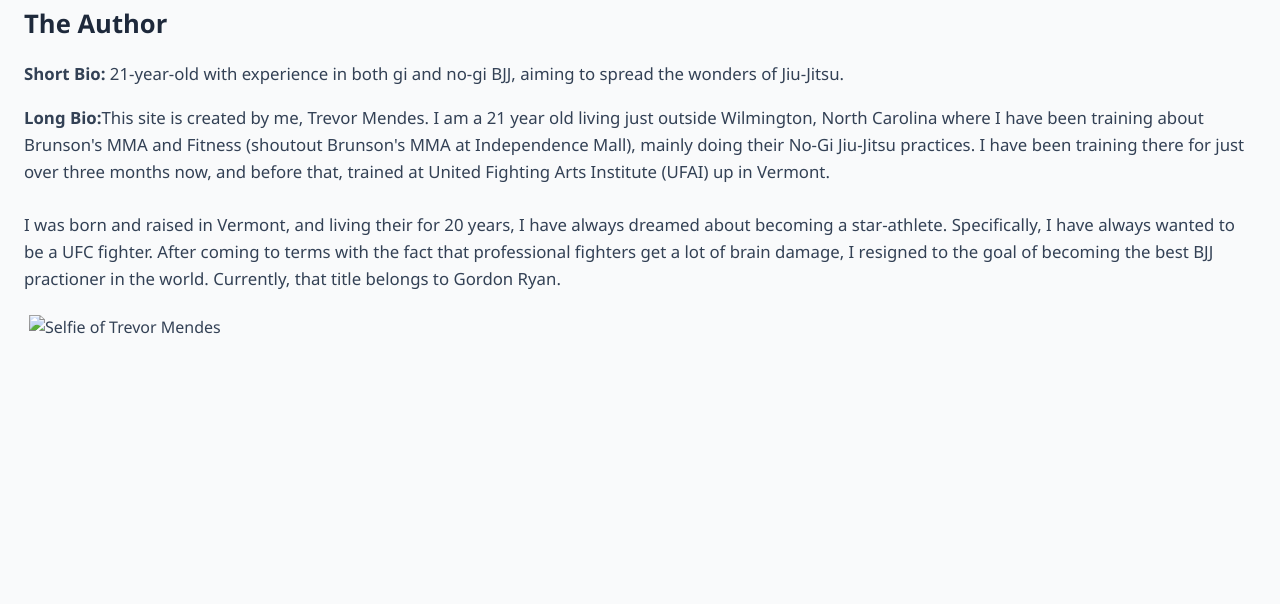
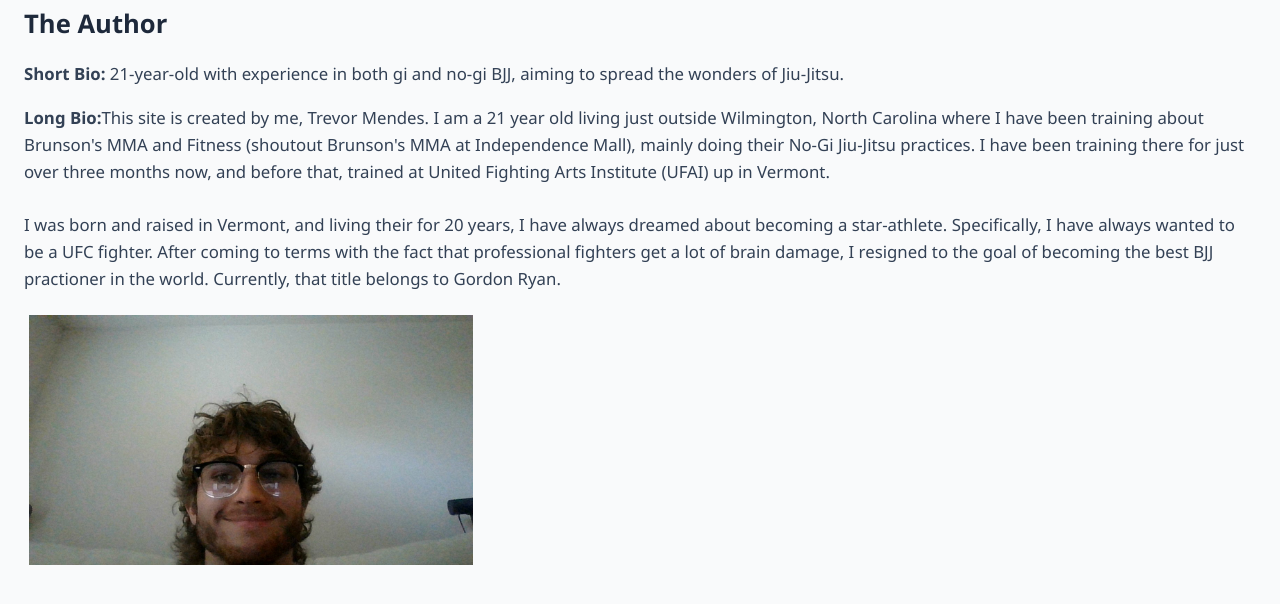
Before and after one commit to trevorjmendes/trevorjmendes.github.io, a plain HTML site: page about.html in a window 1280 px wide. Shown: the part 184-788 px from the top of the page. Drawn offline with Linux system fonts and the light colour scheme.

Commit message:
Update about.html

```diff
--- a/about.html
+++ b/about.html
@@ -97,7 +97,7 @@
 		a UFC fighter. After coming to terms with the fact that professional fighters
 		get a lot of brain damage, I resigned to the goal of becoming the best BJJ
 		practioner in the world. Currently, that title belongs to Gordon Ryan.</p>
-		<img src="images/selfie.jpg" alt="Selfie of Trevor Mendes">
+		<img src="selfie.jpg" alt="Selfie of Trevor Mendes">
     </div>
 </body>
 </html>
```
